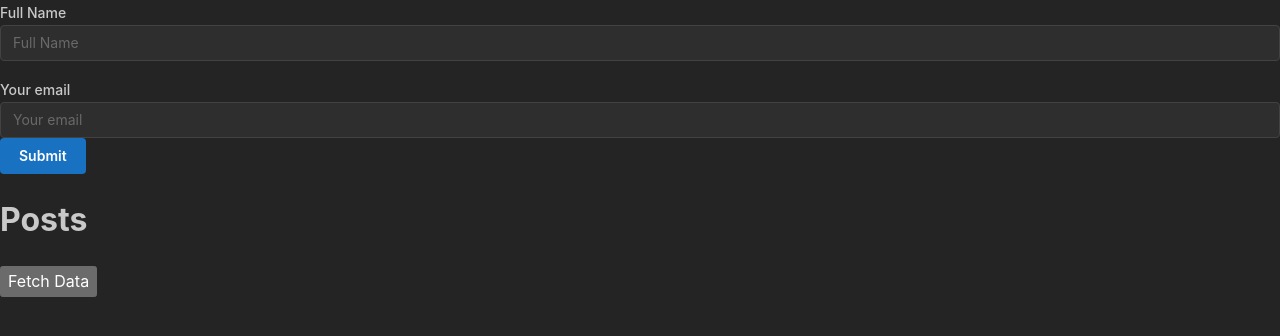
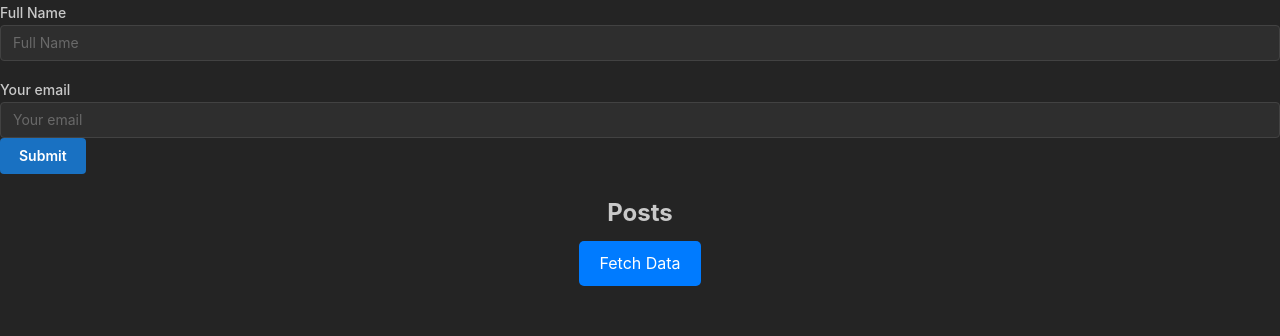
Before and after one commit to iamsabitak/React-Typescript-Practice, a React (Vite) app: page / in a window 1280 px wide. Shown: the top 336 px of the page. Built offline with nearby package versions, Linux system fonts and the light colour scheme.

Commit message:
added the inline css

```diff
--- a/src/components/Promises.tsx
+++ b/src/components/Promises.tsx
@@ -6,10 +6,12 @@ type Post = {
   title: string;
   body: string;
 };
+
 const Promises: React.FC = () => {
   const [posts, setPosts] = useState<Post[]>([]);
   const [loading, setLoading] = useState<boolean>(false);
   const [error, setError] = useState<string | null>(null);
+
   const fetchData = () => {
     setLoading(true);
     fetch("https://jsonplaceholder.typicode.com/posts")
@@ -28,19 +30,35 @@ const Promises: React.FC = () => {
         setLoading(false);
       });
   };
+
   return (
-    <div className="App">
-      <h1>Posts</h1>
-      <button onClick={fetchData} disabled={loading}>
-        {loading && "Loading..."}
-        {!loading && "Fetch Data"}
+    <div style={{ textAlign: "center", margin: "20px" }}>
+      <h1 style={{ fontSize: "24px", marginBottom: "10px" }}>Posts</h1>
+      <button
+        style={{
+          padding: "10px 20px",
+          fontSize: "16px",
+          backgroundColor: "#007bff",
+          color: "#fff",
+          border: "none",
+          borderRadius: "5px",
+          cursor: "pointer",
+        }}
+        onClick={fetchData}
+        disabled={loading}
+      >
+        {loading ? "Loading..." : "Fetch Data"}
       </button>
-      {error && <p>Error: {error}</p>}
-      <ul>
+      {error && (
+        <p style={{ color: "red", marginTop: "10px" }}>Error: {error}</p>
+      )}
+      <ul style={{ listStyleType: "none", padding: 0 }}>
         {posts.map((post) => (
-          <li key={post.id}>
-            <h2>{post.title}</h2>
-            <p>{post.body}</p>
+          <li key={post.id} style={{ marginBottom: "20px" }}>
+            <h2 style={{ fontSize: "20px", marginBottom: "5px" }}>
+              {post.title}
+            </h2>
+            <p style={{ fontSize: "16px" }}>{post.body}</p>
           </li>
         ))}
       </ul>
```
